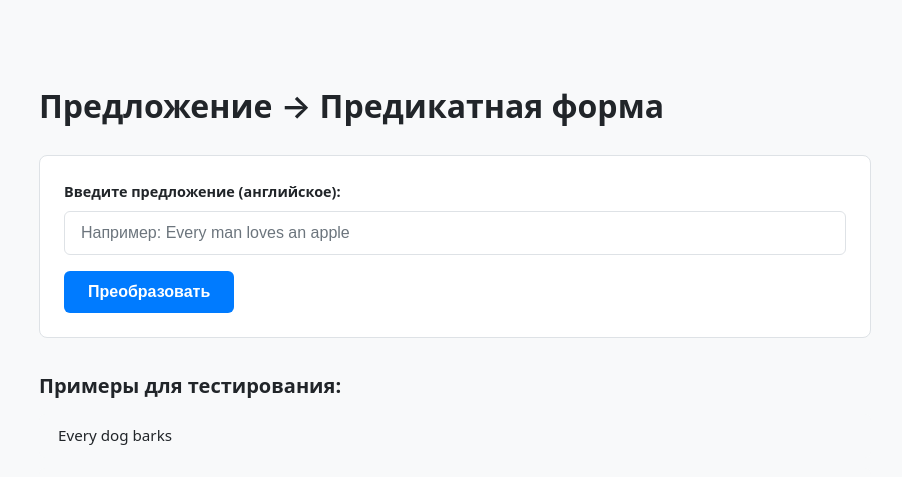
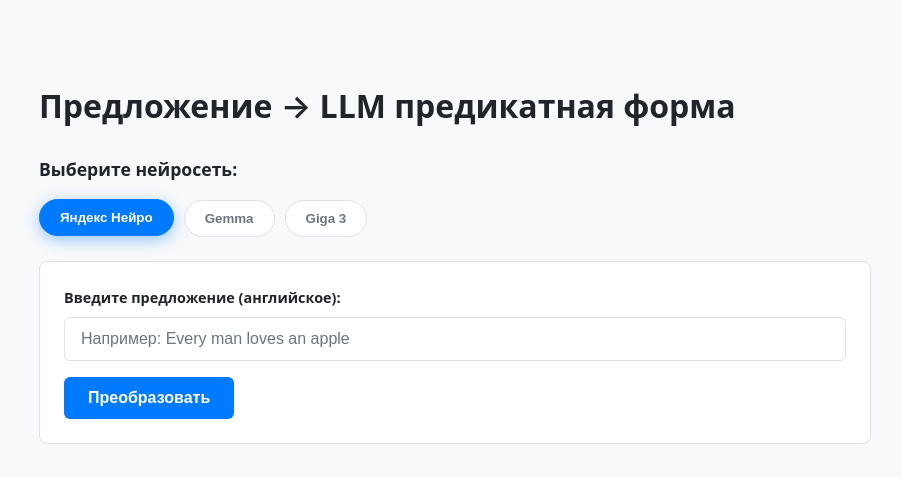
Before and after one commit to leeggion/first-order-logic-web, a Flask app: page /predicate in a window 1280 px wide. Shown: the part 108-585 px from the top of the page, without its empty margins (185-1087 px from the left). Run offline with Flask 3, Linux system fonts and the light colour scheme.

Commit message:
web_update

```diff
--- a/app/static/css/styles.css
+++ b/app/static/css/styles.css
@@ -446,14 +446,36 @@
     }
 }
 
-/* Стили для страницы предикатной формы */
-.neural-results {
-    display: flex;
-    flex-direction: column;
-    gap: 1.5rem;
+/* Стили для выбора нейросети перед формой */
+.neural-selection {
+    margin-bottom: 1.5rem;
+}
+
+.neural-selection h3 {
+    margin-bottom: 1rem;
+    color: var(--fg-color);
+    font-size: 1.1rem;
+}
+
+.neural-selection .pattern-tabs {
+    justify-content: flex-start;
+    margin-bottom: 0;
+}
+
+/* Контейнер для результатов нейросетей */
+.neural-results-container {
     margin-top: 1.5rem;
 }
 
+.neural-results-container .tab-content {
+    display: none;
+}
+
+.neural-results-container .tab-content.active {
+    display: block;
+}
+
+/* Стили для результатов нейросетей */
 .neural-result {
     border-left: 4px solid var(--primary-color);
 }
@@ -476,18 +498,23 @@
     padding: 1rem;
     border-radius: 6px;
     border: 1px solid var(--border-color);
-    white-space: pre-wrap;
     min-height: 60px;
+    text-align: left;
+    margin: 0;
 }
 
-/* Индикаторы загрузки */
-.loading {
-    color: var(--text-muted);
-    font-style: italic;
-}
+/* Адаптивность для мобильных */
+@media (max-width: 768px) {
+    .neural-selection .pattern-tabs {
+        flex-direction: column;
+        gap: 5px;
+    }
 
-/* Адаптивность */
-@media (max-width: 768px) {
+    .neural-selection .tab-btn {
+        width: 100%;
+        text-align: center;
+    }
+
     .neural-header {
         flex-direction: column;
         align-items: flex-start;
--- a/app/templates/predicate.html
+++ b/app/templates/predicate.html
@@ -6,7 +6,17 @@
 <div class="main-content">
 
     <div class="main-form-container">
-        <h1>Предложение → Предикатная форма</h1>
+        <h1>Предложение → LLM предикатная форма </h1>
+
+        <!-- Табы выбора нейросети ДО формы -->
+        <div class="neural-selection">
+            <h3>Выберите нейросеть:</h3>
+            <div class="pattern-tabs">
+                <button class="tab-btn active" data-target="yandex-tab">Яндекс Нейро</button>
+                <button class="tab-btn" data-target="gemma-tab">Gemma</button>
+                <button class="tab-btn" data-target="giga-tab">Giga 3</button>
+            </div>
+        </div>
 
         <form method="POST" id="predicate-form">
             <label for="sentence">Введите предложение (английское):</label>
@@ -38,8 +48,9 @@
             <p>{{ sentence }}</p>
         </div>
 
-        <div class="neural-results">
-            <!-- Яндекс Нейро -->
+        <!-- Контент табов для результатов -->
+        <div class="neural-results-container">
+            <div id="yandex-tab" class="tab-content active">
                 <div class="result-container neural-result">
                     <div class="neural-header">
                         <h3>Яндекс Нейро</h3>
@@ -53,11 +64,12 @@
                         {% endif %}
                     </div>
                 </div>
+            </div>
 
-            <!-- gemma -->
+            <div id="gemma-tab" class="tab-content">
                 <div class="result-container neural-result">
                     <div class="neural-header">
-                    <h3>gemma</h3>
+                        <h3>Gemma</h3>
                         <button class="copy-btn" data-target="gemma-result">Копировать</button>
                     </div>
                     <div class="predicate-formula" id="gemma-result">
@@ -68,11 +80,12 @@
                         {% endif %}
                     </div>
                 </div>
+            </div>
 
-            <!-- giga 3 -->
+            <div id="giga-tab" class="tab-content">
                 <div class="result-container neural-result">
                     <div class="neural-header">
-                    <h3>giga 3</h3>
+                        <h3>Giga 3</h3>
                         <button class="copy-btn" data-target="giga-result">Копировать</button>
                     </div>
                     <div class="predicate-formula" id="giga-result">
@@ -84,6 +97,7 @@
                     </div>
                 </div>
             </div>
+        </div>
 
     </div>
     {% endif %}
```
Also changed, not shown: app/static/js/examples.js (+60 -1 lines). Lines whose indentation alone changed are shown as unchanged.
